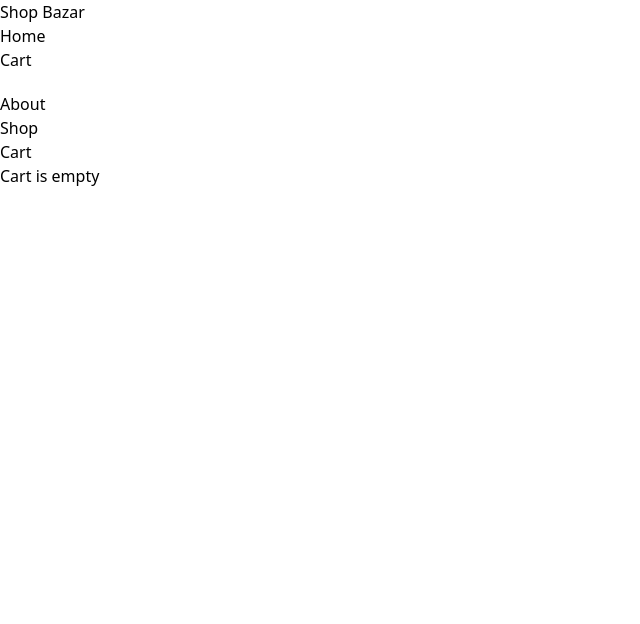
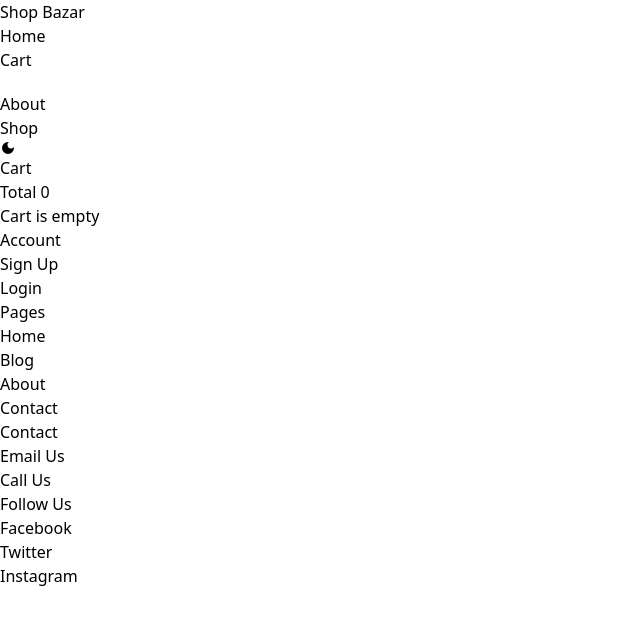
Before and after one commit to ghulamali17/react-redux-ecommerce-website, a React (Vite) app: page /cart in a window 1280 px wide. Shown: the top 624 px of the page, without its empty margins (0-640 px from the left). Built offline with nearby package versions, Linux system fonts and the light colour scheme.

Commit message:
integrate redux-persist

```diff
--- a/package.json
+++ b/package.json
@@ -16,7 +16,9 @@
     "react-dom": "^18.3.1",
     "react-icons": "^5.4.0",
     "react-redux": "^9.1.2",
-    "react-router-dom": "^7.0.2"
+    "react-router-dom": "^7.0.2",
+    "redux-persist": "^6.0.0",
+    "redux-persist-cookie-storage": "^1.0.0"
   },
   "devDependencies": {
     "@eslint/js": "^9.15.0",
--- a/src/Redux/slice.js
+++ b/src/Redux/slice.js
@@ -4,6 +4,7 @@ const cardSlice = createSlice({
   name: "cart",
   initialState: {
     cartItems: [],
+    toggle: false,
   },
   reducers: {
     addToCart: (state, action) => {
@@ -19,21 +20,33 @@ const cardSlice = createSlice({
       state.cartItems = [];
     },
     increment: (state, action) => {
-     const productFound=state.cartItems.find((items)=> items.id ===action.payload)
-     if(productFound){
-      productFound.quantity+=1;
-     }
-
+      const productFound = state.cartItems.find(
+        (items) => items.id === action.payload
+      );
+      if (productFound) {
+        productFound.quantity += 1;
+      }
     },
     decrement: (state, action) => {
-      const productFound = state.cartItems.find((items) => items.id === action.payload);
+      const productFound = state.cartItems.find(
+        (items) => items.id === action.payload
+      );
       if (productFound && productFound.quantity > 1) {
         productFound.quantity -= 1;
       }
     },
-
+    toggle: (state) => {
+      state.toggle = !state.toggle;
+    },
   },
 });
 
-export const { addToCart, removeItem, clearCart, increment, decrement } = cardSlice.actions;
+export const {
+  addToCart,
+  removeItem,
+  clearCart,
+  increment,
+  decrement,
+  toggle,
+} = cardSlice.actions;
 export default cardSlice;
--- a/src/Redux/store.js
+++ b/src/Redux/store.js
@@ -1,11 +1,34 @@
 import { configureStore } from "@reduxjs/toolkit";
 import cardSlice from "./slice";
+import storage from "redux-persist/lib/storage";
+import { persistStore, persistReducer } from "redux-persist";
+import {
+  FLUSH,
+  REHYDRATE,
+  PAUSE,
+  PERSIST,
+  PURGE,
+  REGISTER,
+} from "redux-persist";
+
+const persistConfig = {
+  key: "root",
+  storage,
+};
+
+const persistedReducer = persistReducer(persistConfig, cardSlice.reducer);
 
 const store = configureStore({
   reducer: {
-    myCart: cardSlice.reducer,
+    myCart: persistedReducer,
   },
+  middleware: (getDefaultMiddleware) =>
+    getDefaultMiddleware({
+      serializableCheck: {
+        ignoredActions: [FLUSH, REHYDRATE, PAUSE, PERSIST, PURGE, REGISTER],
+      },
+    }),
 });
 
-
+export const persistor = persistStore(store);
 export default store;
--- a/src/components/AppLayout.jsx
+++ b/src/components/AppLayout.jsx
@@ -1,14 +1,16 @@
 import React from "react";
 import { Outlet, Link } from "react-router-dom";
 import Navbar from "./Navbar/Navbar";
+import Footer from "./Footer/Footer";
 
 function AppLayout() {
   return (
     <div>
-     <Navbar/>
+      <Navbar />
       <main>
         <Outlet />
       </main>
+      <Footer />
     </div>
   );
 }
--- a/src/components/Cart.jsx
+++ b/src/components/Cart.jsx
@@ -23,10 +23,16 @@ function Cart() {
     dispatch(decrement(id));
   };
 
+  // Total Price Calculation
+  const totalPrice = cartData.reduce((total, item) => {
+    return total + item.price * item.quantity;
+  }, 0);
+
   return (
     <div className="pt-5">
       <div className="text-2xl font-Jost text-center mb-4">
         <h1>Cart</h1>
+        <h1>Total {totalPrice && totalPrice.toFixed(2)}</h1>
         {cartData.length === 0
           ? "Cart is empty"
           : `${cartData.length} ${
--- /dev/null
+++ b/src/components/Footer/Footer.jsx
@@ -0,0 +1,100 @@
+import React from "react";
+import { Link } from "react-router-dom";
+
+function Footer() {
+  return (
+    <div>
+      <footer className="bg-gray-800 text-white py-8">
+        <div className="grid grid-cols-1 sm:grid-cols-2 md:grid-cols-4 gap-8 container mx-auto px-4">
+          {/* SignUp/Login Section */}
+          <div className="signUp-login">
+            <h3 className="font-semibold mb-4">Account</h3>
+            <ul>
+              <li>
+                <Link to="/signup" className="hover:text-purple-500">
+                  Sign Up
+                </Link>
+              </li>
+              <li>
+                <Link to="/login" className="hover:text-purple-500">
+                  Login
+                </Link>
+              </li>
+            </ul>
+          </div>
+
+          {/* Pages Section */}
+          <div>
+            <h3 className="font-semibold mb-4">Pages</h3>
+            <ul>
+              <li>
+                <Link to="/" className="hover:text-purple-500">
+                  Home
+                </Link>
+              </li>
+              <li>
+                <Link to="/blog" className="hover:text-purple-500">
+                  Blog
+                </Link>
+              </li>
+              <li>
+                <Link to="/about" className="hover:text-purple-500">
+                  About
+                </Link>
+              </li>
+              <li>
+                <Link to="/contact" className="hover:text-purple-500">
+                  Contact
+                </Link>
+              </li>
+            </ul>
+          </div>
+
+          {/* Contact Section */}
+          <div>
+            <h3 className="font-semibold mb-4">Contact</h3>
+            <ul>
+              <li>
+                <Link
+                  to="mailto:contact@blogapp.com"
+                  className="hover:text-purple-500"
+                >
+                  Email Us
+                </Link>
+              </li>
+              <li>
+                <Link to="tel:+123456789" className="hover:text-purple-500">
+                  Call Us
+                </Link>
+              </li>
+            </ul>
+          </div>
+
+          {/* Social Media Section */}
+          <div>
+            <h3 className="font-semibold mb-4">Follow Us</h3>
+            <ul>
+              <li>
+                <Link to="#" className="hover:text-purple-500">
+                  Facebook
+                </Link>
+              </li>
+              <li>
+                <Link to="#" className="hover:text-purple-500">
+                  Twitter
+                </Link>
+              </li>
+              <li>
+                <Link to="#" className="hover:text-purple-500">
+                  Instagram
+                </Link>
+              </li>
+            </ul>
+          </div>
+        </div>
+      </footer>
+    </div>
+  );
+}
+
+export default Footer;
--- a/src/components/Home.jsx
+++ b/src/components/Home.jsx
@@ -8,6 +8,7 @@ function Home() {
   const dispatch = useDispatch();
 
   const cartData = useSelector((state) => state.myCart?.cartItems || []);
+  const isToggled = useSelector((state) => state.myCart?.toggle || false);
 
   useEffect(() => {
     myResponse();
@@ -36,7 +37,11 @@ function Home() {
   };
 
   return (
-    <div className="pt-5">
+    <div
+      className={`pt-5  ${
+        isToggled ? "bg-white text-black" : "bg-gray-800 text-white"
+      }  transition-all duration-300 ease-in-out`}
+    >
       <div className="text-2xl font-Jost text-center mb-4">
         <h1>Products</h1>
       </div>
--- a/src/components/Navbar/Navbar.jsx
+++ b/src/components/Navbar/Navbar.jsx
@@ -1,11 +1,25 @@
 import React from "react";
 import { Link } from "react-router-dom";
 import { FaShoppingBag } from "react-icons/fa";
+import { CiDark } from "react-icons/ci";
+import { MdDarkMode } from "react-icons/md";
+import { useDispatch, useSelector } from "react-redux";
+import { toggle } from "../../Redux/slice";
+function Navbar() {
+  const dispatch = useDispatch();
+  const isToggled = useSelector((state) => state.myCart?.toggle || false);
 
-function Navbar() {
+  const toggleThemeHandler = () => {
+    dispatch(toggle());
+    console.log("btn", isToggled);
+  };
   return (
     <div>
-      <nav className="h-[110px] bg-black text-white flex justify-between items-center px-5">
+      <nav
+        className={`h-[110px] ${
+          isToggled ? "bg-white text-black" : "bg-black text-white"
+        }  transition-all duration-300 ease-in-out flex justify-between items-center px-5`}
+      >
         {/* Logo Section */}
         <div className="logo">
           <h1 className="text-2xl font-bold">Shop Bazar</h1>
@@ -14,18 +28,30 @@ function Navbar() {
         {/* Links Section */}
         <ul className="flex gap-6 items-center">
           <li>
-            <Link to="/" className="hover:text-gray-400">Home</Link>
+            <Link to="/" className="hover:text-gray-400">
+              Home
+            </Link>
           </li>
           <li className="flex items-center gap-2 ">
-            <Link to="/cart" className="flex items-center gap-1 hover:text-gray-400">
+            <Link
+              to="/cart"
+              className="flex items-center gap-1 hover:text-gray-400"
+            >
               Cart <FaShoppingBag size={20} color="white" />
             </Link>
           </li>
           <li>
-            <Link to="/" className="hover:text-gray-400">About</Link>
+            <Link to="/" className="hover:text-gray-400">
+              About
+            </Link>
           </li>
           <li>
-            <Link to="/" className="hover:text-gray-400">Shop</Link>
+            <Link to="/" className="hover:text-gray-400">
+              Shop
+            </Link>
+          </li>
+          <li className="cursor-pointer text-xl" onClick={toggleThemeHandler}>
+            {isToggled ? <CiDark /> : <MdDarkMode />}
           </li>
         </ul>
       </nav>
--- a/src/main.jsx
+++ b/src/main.jsx
@@ -1,12 +1,15 @@
-import { StrictMode } from 'react';
-import { createRoot } from 'react-dom/client';
-import './index.css';
-import App from './App.jsx';
-import store from './Redux/store.js';
+import { StrictMode } from "react";
+import { createRoot } from "react-dom/client";
+import "./index.css";
+import App from "./App.jsx";
+import store, { persistor } from "./Redux/store.js";
 import { Provider } from "react-redux";
+import { PersistGate } from "redux-persist/integration/react";
 
-createRoot(document.getElementById('root')).render(
+createRoot(document.getElementById("root")).render(
   <Provider store={store}>
-    <App />
-  </Provider>,
+    <PersistGate loading={null} persistor={persistor}>
+      <App />
+    </PersistGate>
+  </Provider>
 );
```
Also changed, not shown: 1 other file (tests, documents, lock files or other folders).
